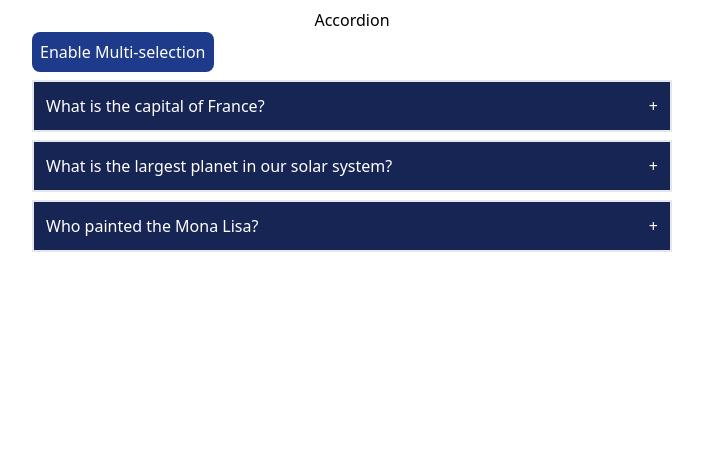
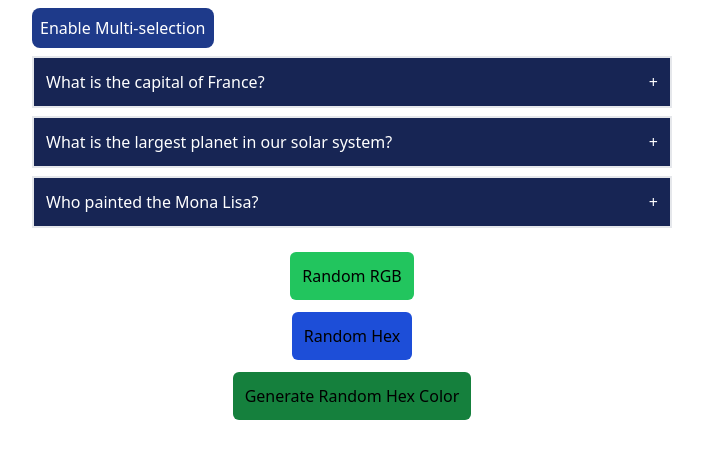
Before and after one commit to asterisktotle/react_freecodecamp, a Next.js app: page / in a window 1280 px wide. Shown: the top 458 px of the page, without its empty margins (288-991 px from the left). Built offline with nearby package versions, Linux system fonts and the light colour scheme.

Commit message:
hexColor

```diff
--- a/app/page.tsx
+++ b/app/page.tsx
@@ -1,11 +1,11 @@
-import Accordion from "@/components/Accordion";
-
-
+import Accordion from '@/components/Accordion';
+import RandomColor from '@/components/RandomColor';
 
 export default function Home() {
-  return (
-    <>
-    <Accordion/>
-    </>
-  );
+	return (
+		<main className="h-screen">
+			<Accordion />
+			<RandomColor />
+		</main>
+	);
 }
--- a/components/Accordion.tsx
+++ b/components/Accordion.tsx
@@ -1,6 +1,6 @@
-"use client";
-import React, { useState } from "react";
-import { data } from "@/data/data";
+'use client';
+import React, { useState } from 'react';
+import { data } from '@/data/data';
 
 const DisplayContent = ({ data }) => {
 	const [selected, setSelected] = useState(null);
@@ -26,7 +26,7 @@ const DisplayContent = ({ data }) => {
 			<button
 				onClick={() => setEnableMultiSelect(!enableMultiSelect)}
 				className={`p-2 text-white rounded-lg ${
-          enableMultiSelect ? " bg-blue-500" : "bg-blue-900"
+					enableMultiSelect ? ' bg-blue-500' : 'bg-blue-900'
 				}`}
 			>
 				Enable Multi-selection
@@ -50,19 +50,18 @@ const DisplayContent = ({ data }) => {
 							<span className="ml-2 cursor-pointer">
 								{selected === dataItem.id ||
 								multiple.indexOf(dataItem.id) !== -1
-                  ? "-"
-                  : "+"}
+									? '-'
+									: '+'}
 							</span>
 						</div>
 						{/* check if the item is selected (true) or is in the array */}
-            {enableMultiSelect ?
-              (multiple.indexOf(dataItem.id) !== -1 && (
+						{enableMultiSelect
+							? multiple.indexOf(dataItem.id) !== -1 && (
 									<div className="font-bold">{dataItem.answer}</div>
-              ))
-              :(selected === dataItem.id && (
+							  )
+							: selected === dataItem.id && (
 									<div className="font-bold">{dataItem.answer}</div>
-              ))
-            }
+							  )}
 					</div>
 				))
 			) : (
@@ -74,8 +73,7 @@ const DisplayContent = ({ data }) => {
 
 const Accordion = () => {
 	return (
-    <div className="flex flex-col items-center p-2 h-svh">
-      <h1>Accordion</h1>
+		<div className="flex flex-col items-center p-2 max-h-full">
 			<DisplayContent data={data} />
 		</div>
 	);
--- /dev/null
+++ b/components/RandomColor.tsx
@@ -0,0 +1,72 @@
+'use client';
+import { randomBytes } from 'crypto';
+import React, { useState } from 'react';
+
+const RandomColor = () => {
+	const [typeColor, setTypeColor] = useState('Hex');
+	const [color, setColor] = useState('#b646de');
+
+	const randomColorUtility = (length) => {
+		return Math.floor(Math.random() * length);
+	};
+	const generateHexClr = () => {
+		const hexCode = [
+			0,
+			1,
+			2,
+			3,
+			4,
+			5,
+			6,
+			7,
+			8,
+			9,
+			'a',
+			'b',
+			'c',
+			'd',
+			'e',
+			'f',
+		];
+
+		let hexColor = '#';
+		for (let i = 0; i < 6; i++) {
+			const randomIndex = randomColorUtility(hexCode.length);
+			hexColor += hexCode[randomIndex];
+		}
+
+		setColor(hexColor);
+		console.log(hexColor);
+	};
+
+	const generateRgbClr = () => {
+		// const randomizer = Math.floor(Math.random() * )
+	};
+
+	return (
+		<div className={`flex flex-col items-center p-2 h-2/4 gap-3 bg-[${color}]`}>
+			<button
+				className="bg-green-500 p-3 rounded-md"
+				onClick={() => setTypeColor('RGB')}
+			>
+				Random RGB
+			</button>
+			<button
+				className="bg-blue-700 p-3 rounded-md"
+				onClick={() => setTypeColor('Hex')}
+			>
+				Random Hex
+			</button>
+			<button
+				className="bg-green-700 p-3 rounded-md"
+				onClick={
+					typeColor === 'Hex' ? () => generateHexClr() : () => generateRgbClr()
+				}
+			>
+				Generate Random {typeColor} Color
+			</button>
+		</div>
+	);
+};
+
+export default RandomColor;
```
Also changed, not shown: package.json (+7 -6 lines), 1 other file (tests, documents, lock files or other folders). Lines whose indentation alone changed are shown as unchanged.
